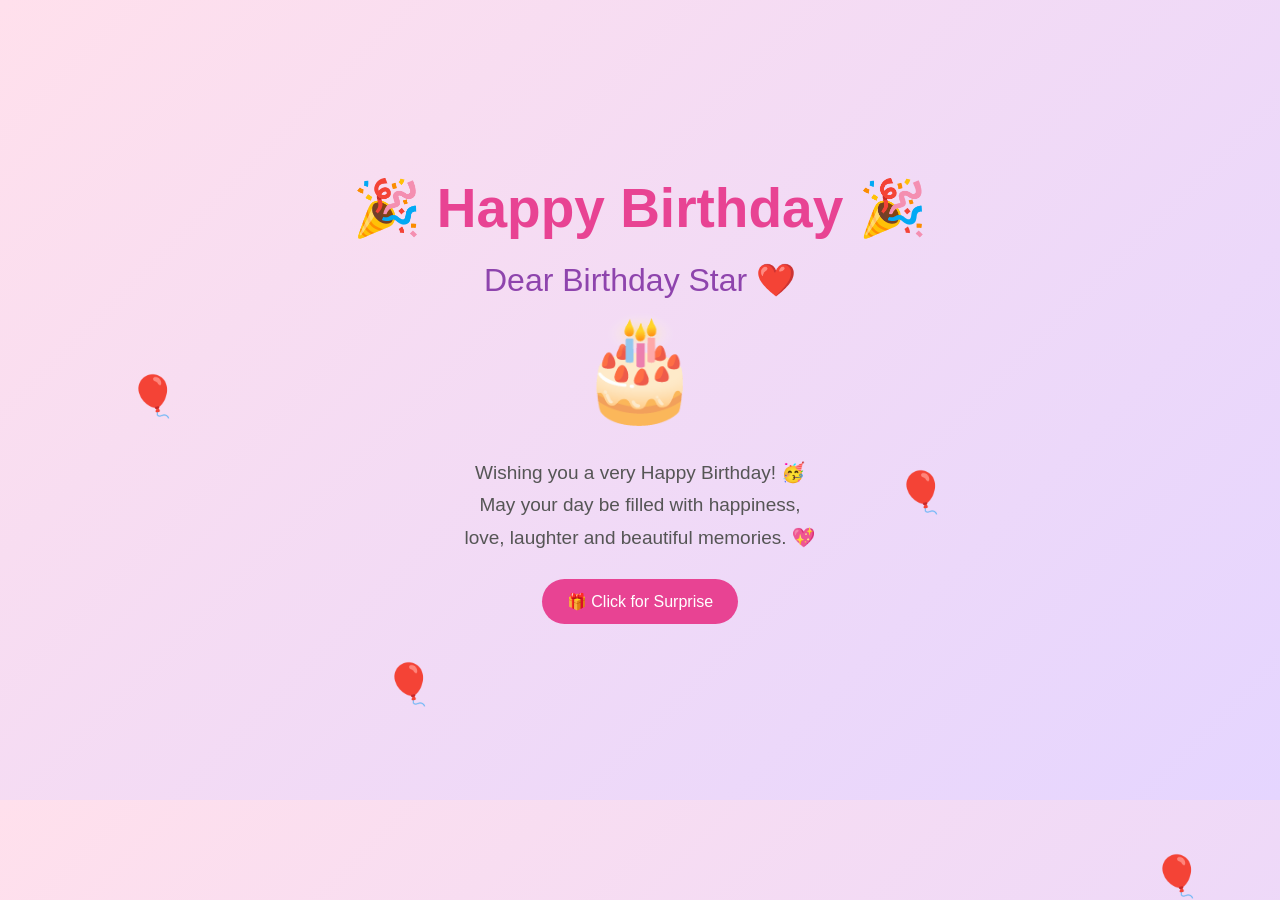
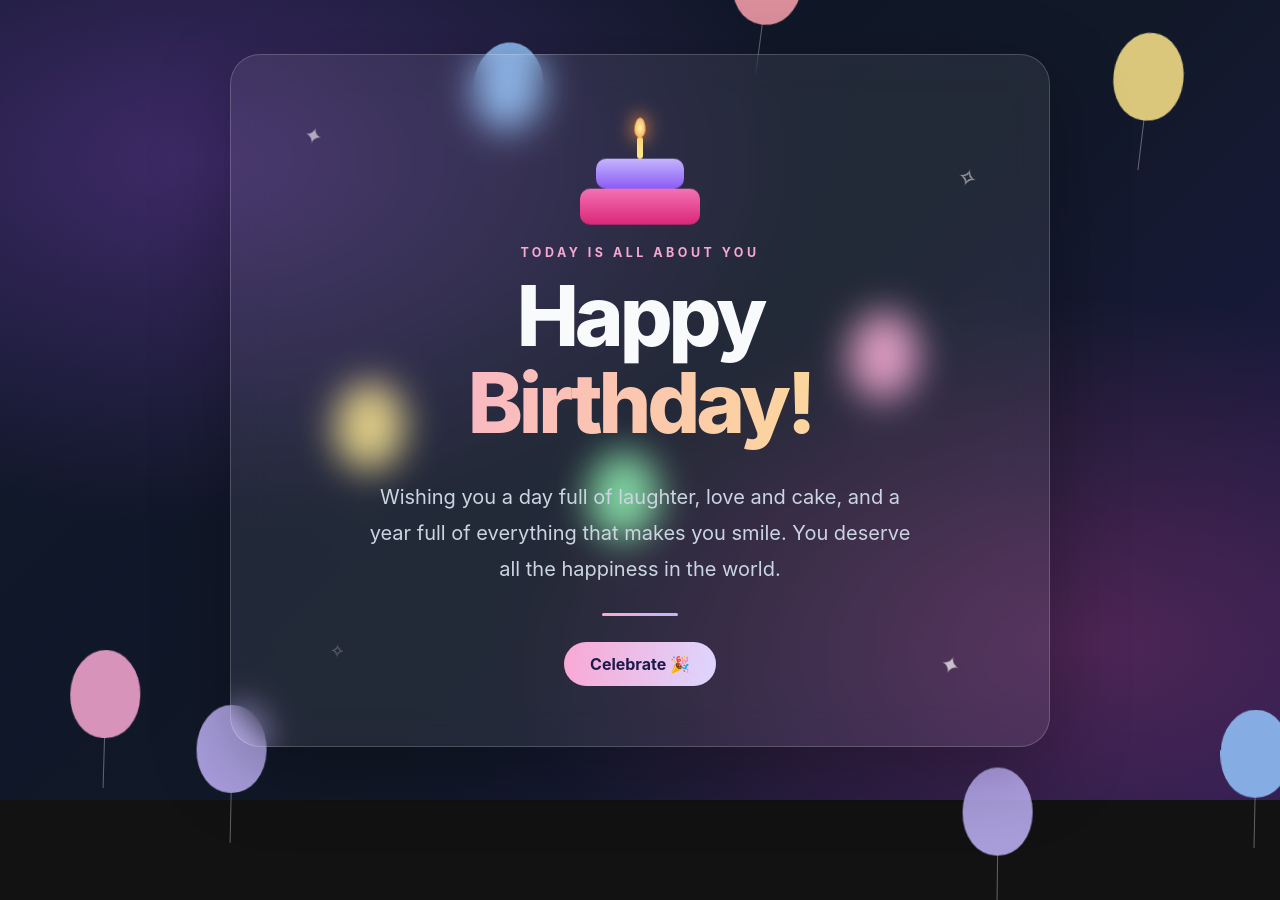
Before and after one commit to viveksharma89812/web_page, a plain HTML site: page index.html in a window 1280 px wide. After the commit the page ends 800 px from the top, so only its background shows below. Drawn offline with Linux system fonts and the light colour scheme.

Commit message:
Update index.html

```diff
--- a/index.html
+++ b/index.html
@@ -1,171 +1,82 @@
-
 <!DOCTYPE html>
 <html lang="en">
 <head>
-<meta charset="UTF-8">
-<meta name="viewport" content="width=device-width, initial-scale=1.0">
-
-<title>Happy Birthday 🎂</title>
-
+<meta charset="UTF-8" />
+<meta name="viewport" content="width=device-width, initial-scale=1, viewport-fit=cover" />
+<meta name="theme-color" content="#111827" />
+<title>Happy Birthday!</title>
 <style>
-* {
-    margin: 0;
-    padding: 0;
-    box-sizing: border-box;
-}
-
-body {
-    min-height: 100vh;
-    background: linear-gradient(135deg, #ffe0ec, #e5d5ff);
-    font-family: Arial, sans-serif;
-    display: flex;
-    justify-content: center;
-    align-items: center;
-    overflow: hidden;
-}
-
-.container {
-    text-align: center;
-    padding: 25px;
-    width: 100%;
-}
-
-h1 {
-    color: #e84393;
-    font-size: clamp(30px, 6vw, 55px);
-    animation: fadeIn 2s ease;
-}
-
-.name {
-    color: #8e44ad;
-    font-size: clamp(22px, 4vw, 32px);
-    margin: 20px 0;
-}
-
-.cake {
-    font-size: 100px;
-    margin: 20px;
-    animation: bounce 2s ease-in-out infinite;
-}
-
-.message {
-    color: #555;
-    font-size: clamp(15px, 3vw, 19px);
-    line-height: 1.7;
-}
-
-button {
-    background: #e84393;
-    color: white;
-    border: none;
-    padding: 13px 25px;
-    border-radius: 25px;
-    margin-top: 25px;
-    font-size: 16px;
-    cursor: pointer;
-}
-
-button:hover {
-    background: #c21870;
-}
-
-#surprise {
-    display: none;
-    margin-top: 20px;
-    color: #e84393;
-    font-size: 20px;
-    animation: fadeIn 1s ease;
-}
-
-/* Simple Animations */
-
-@keyframes fadeIn {
-    from { opacity: 0; }
-    to { opacity: 1; }
-}
-
-@keyframes bounce {
-    0%, 100% { transform: translateY(0); }
-    50% { transform: translateY(-10px); }
-}
-
-/* Floating Balloons */
-
-.balloon {
-    position: absolute;
-    bottom: -100px;
-    font-size: 40px;
-    animation: floatUp 10s linear infinite;
-    pointer-events: none;
-}
-
-@keyframes floatUp {
-    from { transform: translateY(0); }
-    to { transform: translateY(-120vh); }
-}
-
-.b1 { left: 10%; animation-delay: 0s; }
-.b2 { left: 30%; animation-delay: 3s; }
-.b3 { left: 70%; animation-delay: 1s; }
-.b4 { left: 90%; animation-delay: 5s; }
-
-/* Mobile */
-
-@media(max-width: 600px) {
-    .cake {
-        font-size: 80px;
-    }
-
-    .container {
-        padding: 15px;
-    }
-}
-
-@media(prefers-reduced-motion: reduce) {
-    *, *::before, *::after {
-        animation: none !important;
-    }
-}
+*{box-sizing:border-box;margin:0;padding:0}
+:root{color-scheme:dark;--text:#f8fafc;--muted:#cbd5e1;--accent:#f9a8d4;box-sizing:border-box;padding-top:env(safe-area-inset-top,0px);padding-bottom:env(safe-area-inset-bottom,0px)}
+html{height:100%}
+body{min-height:100%;display:flex;overflow-x:hidden;overflow-y:auto;-webkit-tap-highlight-color:transparent;padding:24px;color:var(--text);font-family:Inter,ui-sans-serif,system-ui,-apple-system,"Segoe UI",sans-serif;background:radial-gradient(ellipse at 15% 20%,rgba(168,85,247,.3),transparent 40%),radial-gradient(ellipse at 85% 80%,rgba(236,72,153,.25),transparent 38%),linear-gradient(135deg,#0f172a,#111827 55%,#1e1b4b)}
+canvas{position:fixed;inset:0;width:100%;height:100%;pointer-events:none;z-index:5}
+.balloon{position:fixed;bottom:-140px;width:56px;height:70px;border-radius:50% 50% 48% 48%;opacity:.85;animation:rise linear infinite;z-index:1}
+.balloon::after{content:"";position:absolute;left:50%;top:100%;width:1px;height:50px;background:rgba(255,255,255,.4)}
+@keyframes rise{to{transform:translateY(-120vh) translateX(30px) rotate(8deg)}}
+.card{position:relative;z-index:2;margin:auto;width:min(100%,720px);padding:clamp(28px,6vw,60px) clamp(20px,6vw,56px);text-align:center;border:1px solid rgba(255,255,255,.18);border-radius:30px;background:rgba(255,255,255,.075);box-shadow:0 24px 80px rgba(0,0,0,.28);backdrop-filter:blur(18px);-webkit-backdrop-filter:blur(18px);animation:appear .9s cubic-bezier(.2,.8,.2,1) both}
+@keyframes appear{from{opacity:0;transform:translateY(22px) scale(.98)}to{opacity:1;transform:none}}
+.cake{position:relative;width:120px;height:110px;margin:0 auto 20px;animation:bob 2.4s ease-in-out infinite}
+@keyframes bob{50%{transform:translateY(-6px)}}
+.tier{position:absolute;left:50%;transform:translateX(-50%);border-radius:10px}
+.t1{bottom:0;width:120px;height:36px;background:linear-gradient(#f472b6,#db2777)}
+.t2{bottom:36px;width:88px;height:30px;background:linear-gradient(#c4b5fd,#8b5cf6)}
+.candle{position:absolute;bottom:66px;left:50%;width:6px;height:22px;margin-left:-3px;background:#fde68a;border-radius:3px}
+.flame{position:absolute;bottom:88px;left:50%;width:12px;height:18px;margin-left:-6px;background:radial-gradient(#fff7ae,#fb923c);border-radius:50% 50% 50% 50%/60% 60% 40% 40%;box-shadow:0 0 16px 4px rgba(251,146,60,.6);animation:flicker .3s ease-in-out infinite alternate}
+@keyframes flicker{from{transform:scale(1,1) rotate(-4deg)}to{transform:scale(.9,1.15) rotate(4deg)}}
+.eyebrow{margin-bottom:12px;color:var(--accent);font-size:.78rem;font-weight:700;letter-spacing:.28em;text-transform:uppercase}
+h1{font-size:clamp(2.4rem,9vw,5.2rem);line-height:1.05;letter-spacing:-.05em;font-weight:800}
+h1 span{display:block;padding-bottom:.12em;color:transparent;background:linear-gradient(100deg,#f9a8d4,#fde68a,#c4b5fd,#f9a8d4);background-size:300% 100%;background-clip:text;-webkit-background-clip:text;animation:shine 5s linear infinite}
+@keyframes shine{to{background-position:300% 0}}
+.message{max-width:500px;margin:22px auto 0;color:var(--muted);font-size:clamp(1rem,2.5vw,1.15rem);line-height:1.8}
+.divider{width:76px;height:3px;margin:26px auto;border-radius:999px;background:linear-gradient(90deg,#f9a8d4,#c4b5fd)}
+button{font:inherit;cursor:pointer;padding:12px 26px;border:0;border-radius:999px;color:#1e1b4b;font-weight:700;background:linear-gradient(100deg,#f9a8d4,#ddd6fe);transition:transform .15s}
+button:active{transform:scale(.95)}
+.sparkle{position:absolute;color:rgba(255,255,255,.7);font-size:20px;animation:twinkle 3s ease-in-out infinite}
+.s1{top:10%;left:9%}.s2{top:16%;right:9%;animation-delay:.8s}.s3{bottom:12%;left:12%;animation-delay:1.5s}.s4{bottom:10%;right:11%;animation-delay:.4s}
+@keyframes twinkle{0%,100%{opacity:.3;transform:scale(.8)}50%{opacity:1;transform:scale(1.2) rotate(20deg)}}
+@media (max-width:480px){body{padding:14px}.card{border-radius:24px}.cake{transform-origin:center;width:100px;height:92px}.balloon{width:40px;height:52px}.message{line-height:1.7}.s1{left:5%}.s2{right:5%}}
+@media (max-height:560px){body{padding:10px}.card{padding:20px 18px}.cake{display:none}.divider{margin:16px auto}.message{margin-top:12px}}
+@media (min-width:1024px){.card{width:min(100%,820px)}.balloon{width:70px;height:88px}.message{max-width:560px;font-size:1.25rem}}
+@media (hover:hover){button:hover{transform:scale(1.06)}}
+@media (prefers-reduced-motion:reduce){*{animation-duration:.01ms!important;animation-iteration-count:1!important}}
 </style>
 </head>
-
 <body>
-
-<div class="balloon b1">🎈</div>
-<div class="balloon b2">🎈</div>
-<div class="balloon b3">🎈</div>
-<div class="balloon b4">🎈</div>
-
-<div class="container">
-
-    <h1>🎉 Happy Birthday 🎉</h1>
-
-    <div class="name">Dear Birthday Star ❤️</div>
-
-    <div class="cake">🎂</div>
-
-    <div class="message">
-        Wishing you a very Happy Birthday! 🥳<br>
-        May your day be filled with happiness,<br>
-        love, laughter and beautiful memories. 💖
-    </div>
-
-    <button onclick="showMessage()">
-        🎁 Click for Surprise
-    </button>
-
-    <div id="surprise">
-        ❤️ You are Special! ❤️<br>
-        Have a Wonderful Year Ahead! 🎂
-    </div>
-
-</div>
-
+<canvas id="c" aria-hidden="true"></canvas>
+<main class="card">
+  <span class="sparkle s1" aria-hidden="true">✦</span><span class="sparkle s2" aria-hidden="true">✧</span>
+  <span class="sparkle s3" aria-hidden="true">✧</span><span class="sparkle s4" aria-hidden="true">✦</span>
+  <div class="cake" aria-hidden="true"><div class="tier t1"></div><div class="tier t2"></div><div class="candle"></div><div class="flame"></div></div>
+  <p class="eyebrow">Today is all about you</p>
+  <h1>Happy <span>Birthday!</span></h1>
+  <p class="message">Wishing you a day full of laughter, love and cake, and a year full of everything that makes you smile. You deserve all the happiness in the world.</p>
+  <div class="divider" aria-hidden="true"></div>
+  <button id="b">Celebrate 🎉</button>
+</main>
 <script>
-function showMessage() {
-    document.getElementById("surprise").style.display = "block";
-}
+(function(){
+  var cols=["#f9a8d4","#c4b5fd","#fde68a","#93c5fd","#86efac","#fda4af"];
+  for(var i=0;i<10;i++){var d=document.createElement("div");d.className="balloon";
+    d.style.left=(5+i*10)+"%";d.style.background=cols[i%cols.length];
+    d.style.animationDuration=(9+Math.random()*7)+"s";d.style.animationDelay=(-Math.random()*12)+"s";
+    document.body.appendChild(d);}
+  var cv=document.getElementById("c"),x=cv.getContext("2d"),p=[],W,H;
+  function rs(){W=cv.width=innerWidth;H=cv.height=innerHeight}rs();addEventListener("resize",rs);
+  function burst(cx,cy,n){for(var i=0;i<n;i++){var a=Math.random()*Math.PI*2,s=3+Math.random()*7;
+    p.push({x:cx,y:cy,vx:Math.cos(a)*s,vy:Math.sin(a)*s-4,w:6+Math.random()*6,h:3+Math.random()*4,
+    r:Math.random()*6,vr:(Math.random()-.5)*.4,c:cols[(Math.random()*cols.length)|0],l:140+Math.random()*80});}}
+  function tick(){x.clearRect(0,0,W,H);
+    for(var i=p.length-1;i>=0;i--){var q=p[i];q.vy+=.14;q.vx*=.99;q.x+=q.vx;q.y+=q.vy;q.r+=q.vr;q.l--;
+      if(q.l<=0||q.y>H+20){p.splice(i,1);continue}
+      x.save();x.translate(q.x,q.y);x.rotate(q.r);x.globalAlpha=Math.min(1,q.l/40);x.fillStyle=q.c;x.fillRect(-q.w/2,-q.h/2,q.w,q.h);x.restore();}
+    requestAnimationFrame(tick)}
+  tick();
+  function show(){burst(W*.2,H*.6,70);burst(W*.8,H*.6,70);burst(W*.5,H*.4,90)}
+  setTimeout(show,500);
+  document.getElementById("b").addEventListener("click",show);
+  addEventListener("pointerdown",function(e){burst(e.clientX,e.clientY,40)});
+})();
 </script>
-
 </body>
 </html>
```
